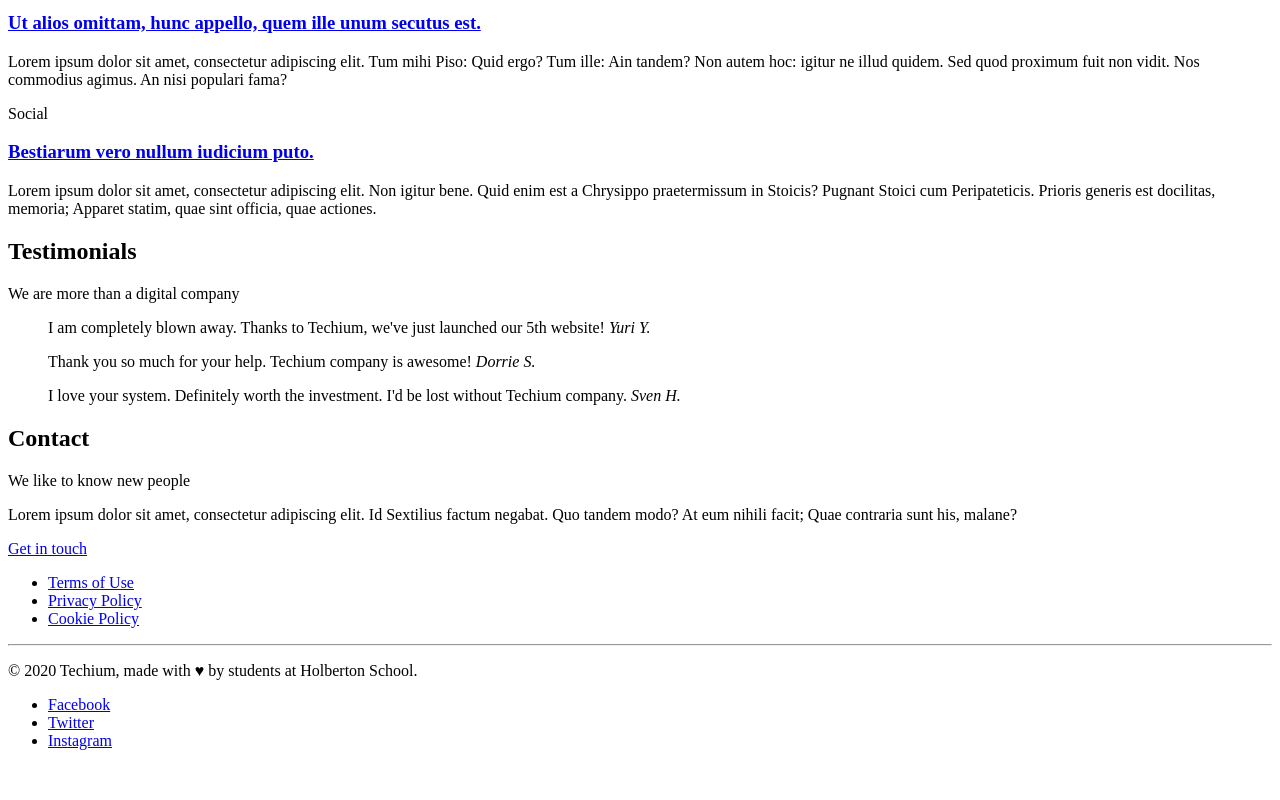
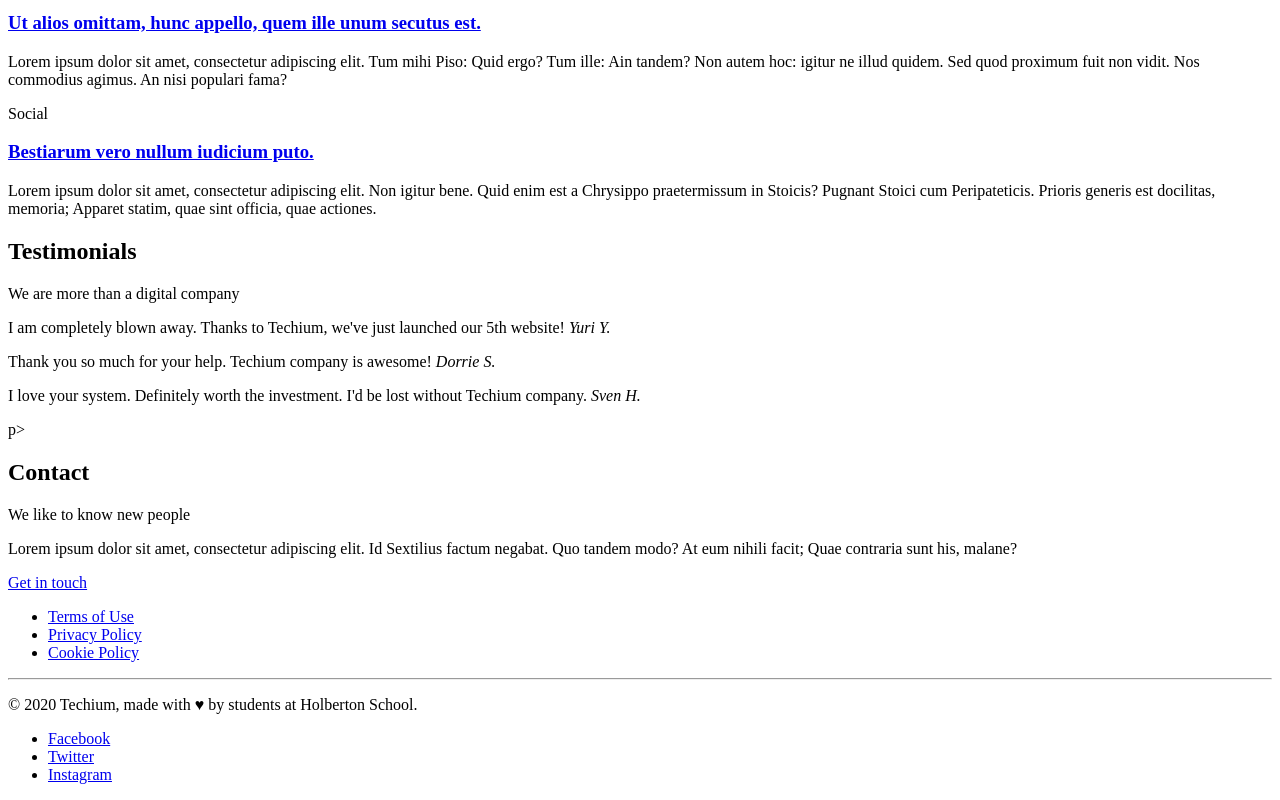
Before and after one commit to Ahmadmosadq1/holbertonschool-web_front_end, a plain HTML site: page html_advanced/29-index.html in a window 1280 px wide. Shown: the part 1457-2257 px from the top of the page. Before the commit the page ends 2223 px from the top, so only its background shows below. Drawn offline with Linux system fonts and the light colour scheme.

Commit message:
29-index.html

```diff
--- a/html_advanced/29-index.html
+++ b/html_advanced/29-index.html
@@ -131,22 +131,22 @@
           </header>
           <div>
             <article>
-              <blockquote>
+              <p>
                 I am completely blown away. Thanks to Techium, we've just launched our 5th website!
                 <cite>Yuri Y.</cite>
-              </blockquote>
+              </p>
             </article>
             <article>
-              <blockquote>
+              <p>
                 Thank you so much for your help. Techium company is awesome!
                 <cite>Dorrie S.</cite>
-              </blockquote>
+              </p>
             </article>
             <article>
-              <blockquote>
+                <p>
                 I love your system. Definitely worth the investment. I'd be lost without Techium company.
                 <cite>Sven H.</cite>
-              </blockquote>
+                </article>p>
             </article>
           </div>
         </div>
```
